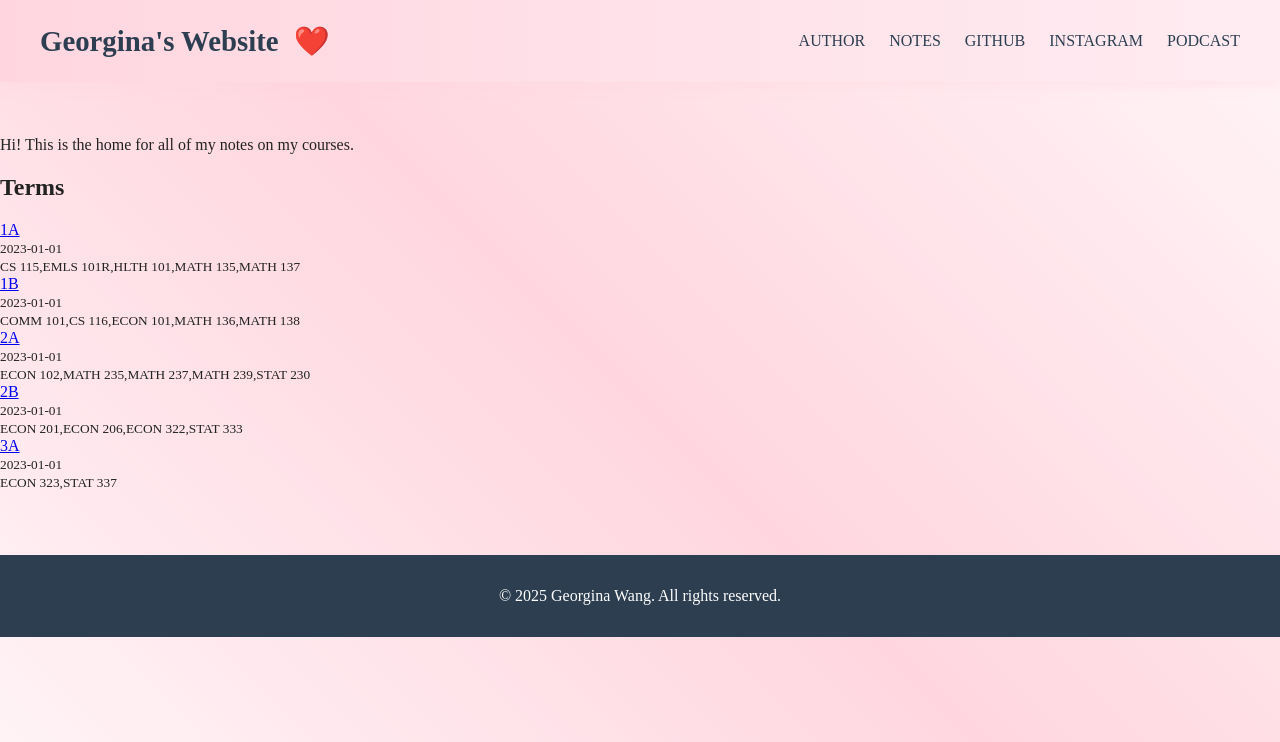
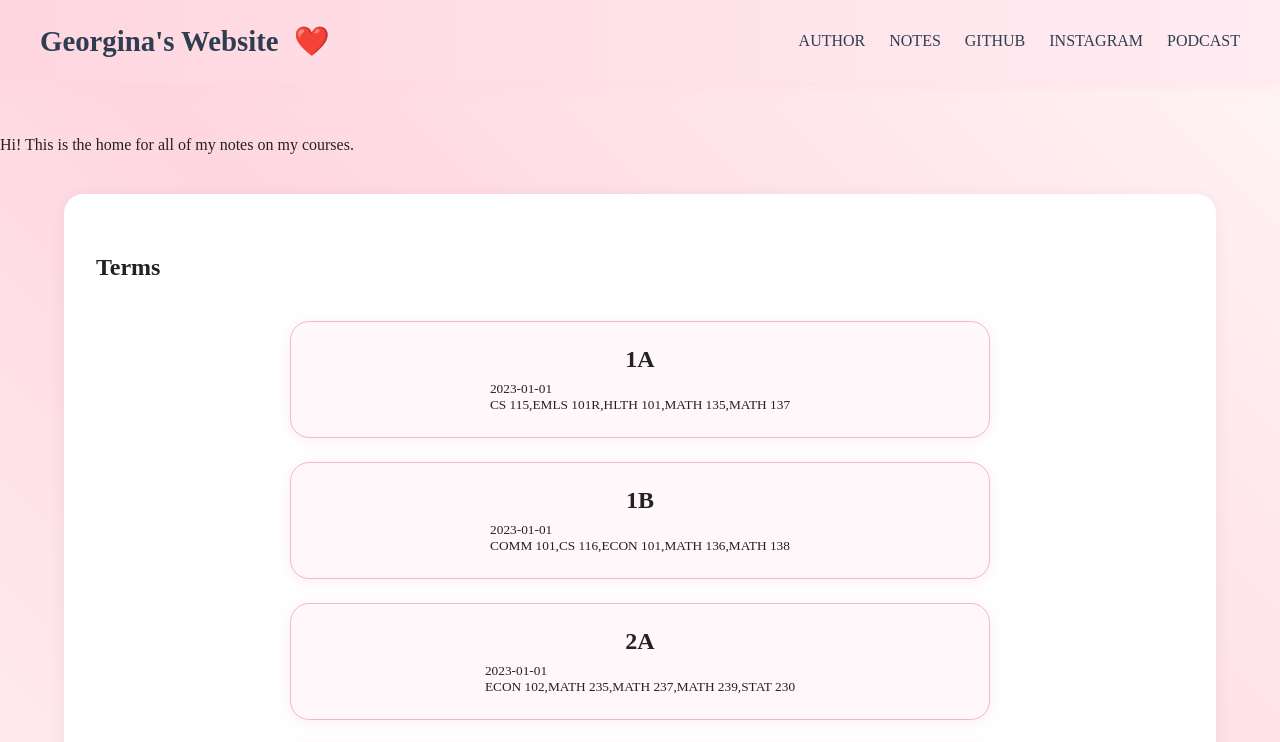
Before and after one commit to GeorginaTaylorsVersion/Georginas_Website, a Next.js app: page / in a window 1280 px wide. Shown: the top 742 px of the page. Built offline with nearby package versions, Linux system fonts and the light colour scheme.

Commit message:
Update index.js

```diff
--- a/pages/index.js
+++ b/pages/index.js
@@ -23,15 +23,12 @@ export default function Home({ allTermsData }) {
             Hi! This is the home for all of my notes on my courses.
           </p>
         </section>
-        <section className="text-xl leading-8 pt-1 md:text-xl">
+        <section className="text-xl leading-8 pt-1 md:text-xl content-rectangle">
           <h2 className="text-2xl my-4">Terms</h2>
-          <ul className="list-none p-0 m-0">
+          <div className="unit-grid">
             {allTermsData.map(({ id, date, title, courses }) => (
-              <li className="mb-5" key={id}>
-                <Link href={`/terms/${id}`}>
-                  <a className="text-blue-500 hover:underline">{title}</a>
-                </Link>
-                <br />
+              <Link href={`/terms/${id}`} key={id} className="unit-card">
+                <div className="unit-title">{title}</div>
                 <small className="text-gray-500">
                   {date}
                   <br />
@@ -42,9 +39,9 @@ export default function Home({ allTermsData }) {
                     </span>
                   ))}
                 </small>
-              </li>
+              </Link>
             ))}
-          </ul>
+          </div>
         </section>
       </div>
     </>
```
